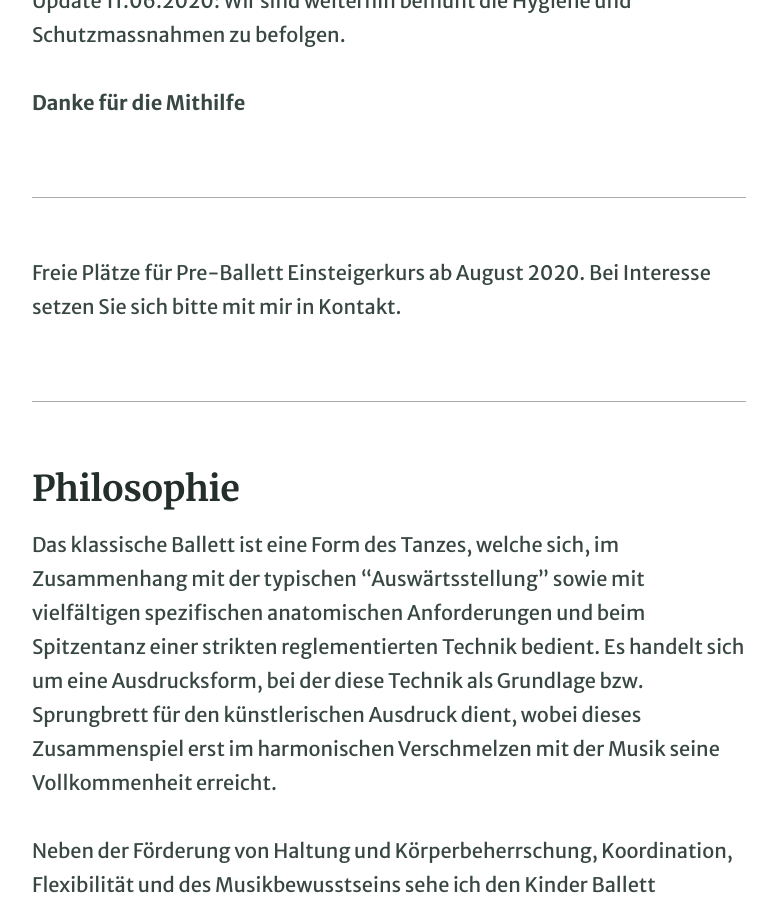
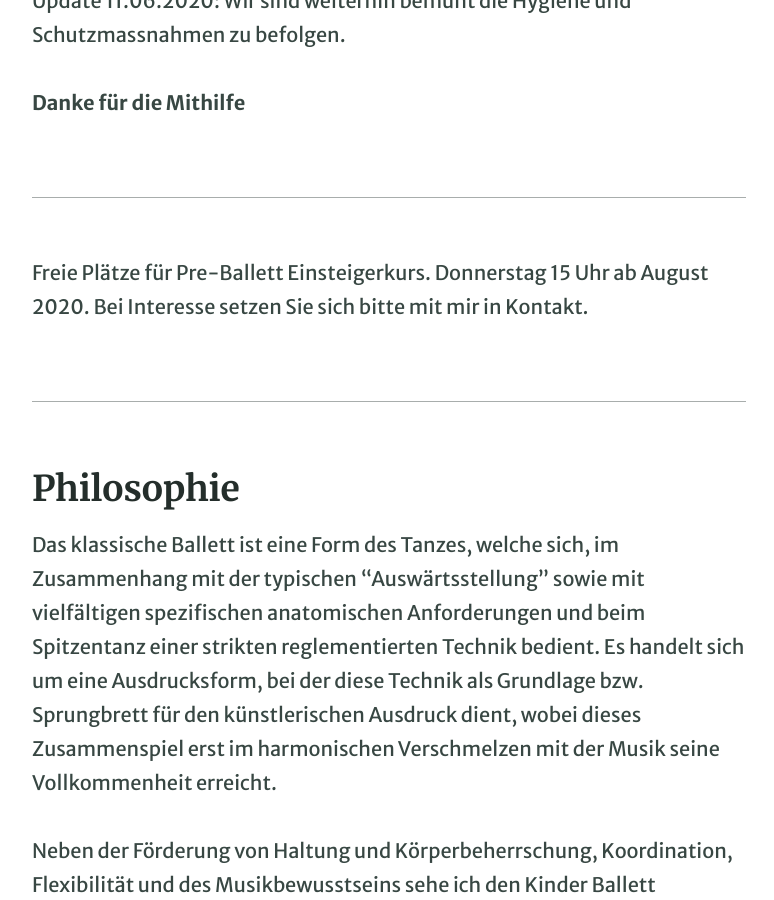
Before and after one commit to irenepedrotti/irenepedrotti.github.io, a Jekyll site: the page built from pages/index.md, in a window 1280 px wide and 900 px high, scrolled down 680 px. Shown: the whole window, without its empty margins (251-1025 px from the left). Built offline with Jekyll 4.4.1, drawn with Linux system fonts in a browser that asks for light colours.

Commit message:
Zeitkorrektur Freitag 15:20 Beginn. Einsteigerkurs Donnerstag 15 Uhr

```diff
--- a/pages/index.md
+++ b/pages/index.md
@@ -20,7 +20,7 @@
 
 ---
 
- Freie Plätze für Pre-Ballett Einsteigerkurs ab August 2020. Bei Interesse setzen Sie sich bitte mit mir in Kontakt.
+ Freie Plätze für Pre-Ballett Einsteigerkurs. Donnerstag 15 Uhr ab August 2020. Bei Interesse setzen Sie sich bitte mit mir in Kontakt.
 
 ---
 
```
Also changed, not shown: pages/z05_kurse.md (+2 -2 lines).
